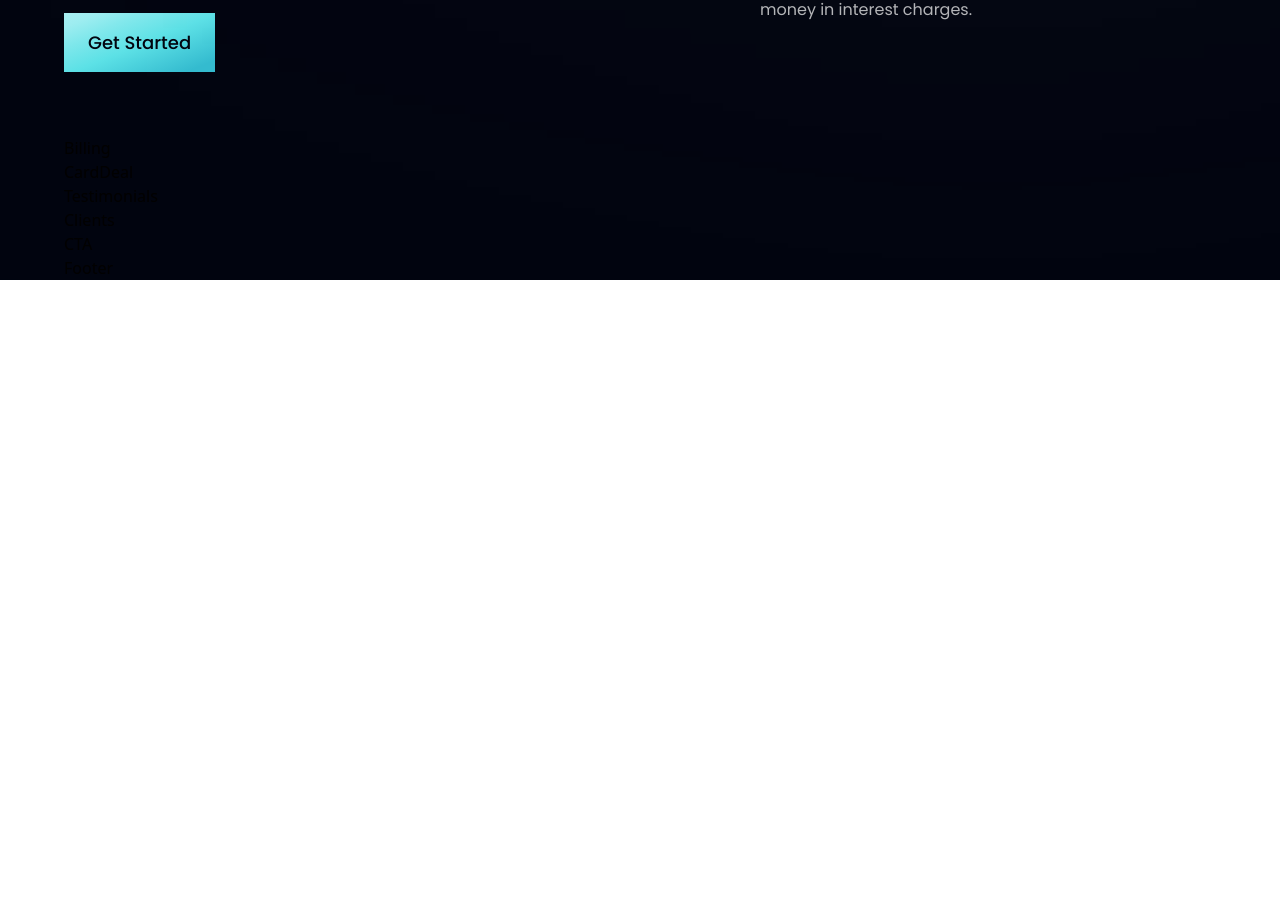
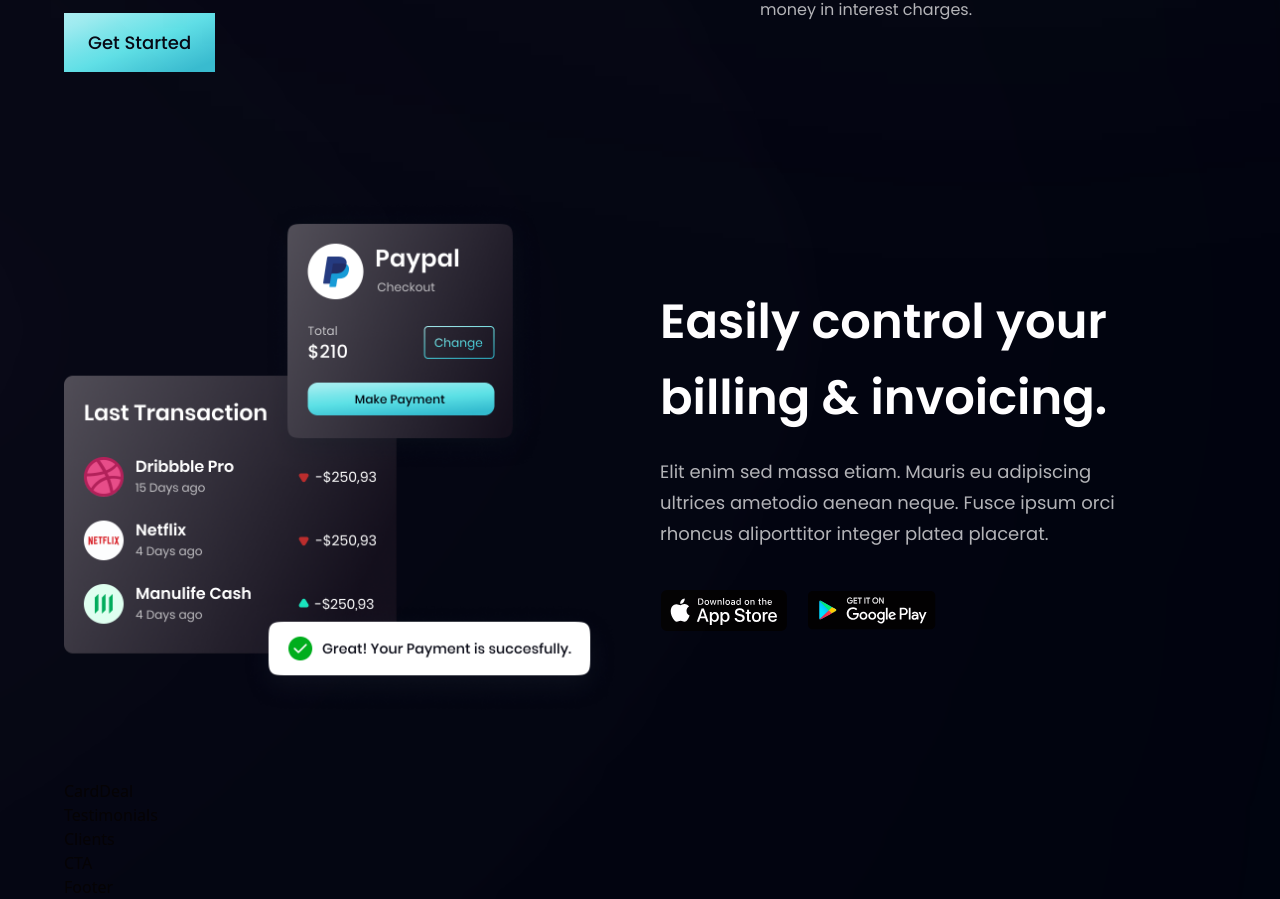
Before and after one commit to mauroalepp/hoobank, a React (Vite) app: page / in a window 1280 px wide. Shown: the part 1410-2309 px from the top of the page. Before the commit the page ends 1690 px from the top, so only its background shows below. Built offline with nearby package versions, Linux system fonts and the light colour scheme.

Commit message:
billing completed

```diff
--- a/src/Components/Billing.jsx
+++ b/src/Components/Billing.jsx
@@ -1,9 +1,28 @@
 import React from 'react'
+import { apple, bill, google } from '../assets'
+import styles, { layout } from '../style'
 
-const Billing = () => {
-  return (
-    <div>Billing</div>
+const Billing = () => (
+    <section id='product' className={layout.sectionReverse}>
+        <div className={layout.sectionImgReverse}>
+            <img src={bill} about='billing' className='w-[100%] h-[100%] relative z-[5]'/>
+
+            <div className='absolute z-[3] -left-1/2 top-0 w-[50%] h-[50%] rounded-full white__gradient'/>
+            <div className='absolute z-[0] -left-1/2 top-0 w-[50%] h-[50%] rounded-full pink__gradient'/>
+        </div>
+
+        <div className={layout.sectionInfo}>
+            <h2 className={styles.heading2}>Easily control your <br className='sm:block hidden'/>billing & invoicing.</h2>
+
+            <p className={`${styles.paragraph} max-w-[470px] mt-5`}>Elit enim sed massa etiam. Mauris eu adipiscing ultrices ametodio aenean neque. Fusce ipsum orci rhoncus aliporttitor integer platea placerat.</p>
+
+            <div className='flex flex-row flex-wrap sm:mt-10 mt-6'>
+                <img src={apple} alt='apple_store' className='w-[128px] h-[42px] object-contain mr-5 cursor-pointer'/>
+
+                <img src={google} alt='google_play' className='w-[128px] h-[42px] object-contain mr-5 cursor-pointer'/>
+            </div>
+        </div>
+    </section>
   )
-}
 
 export default Billing
```
